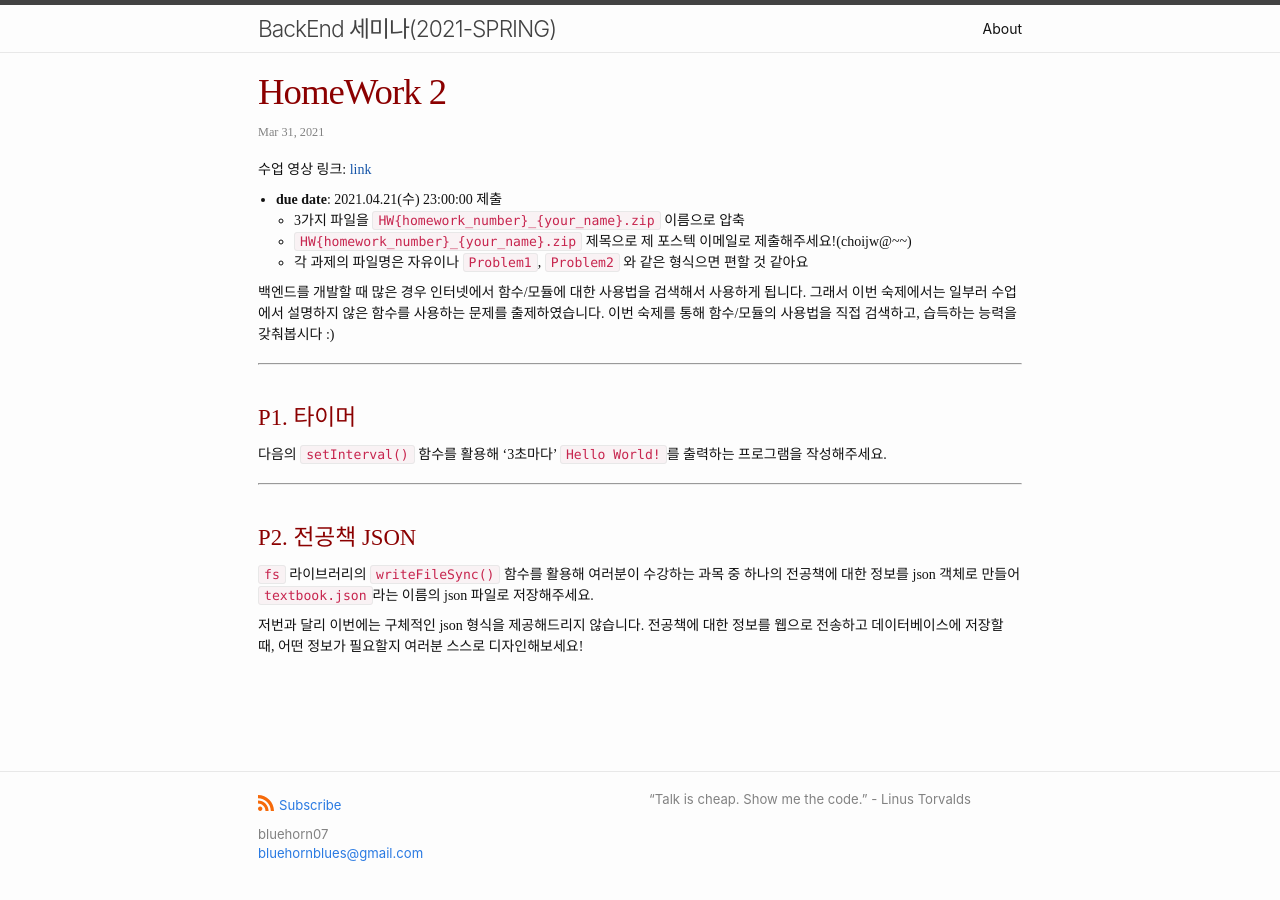
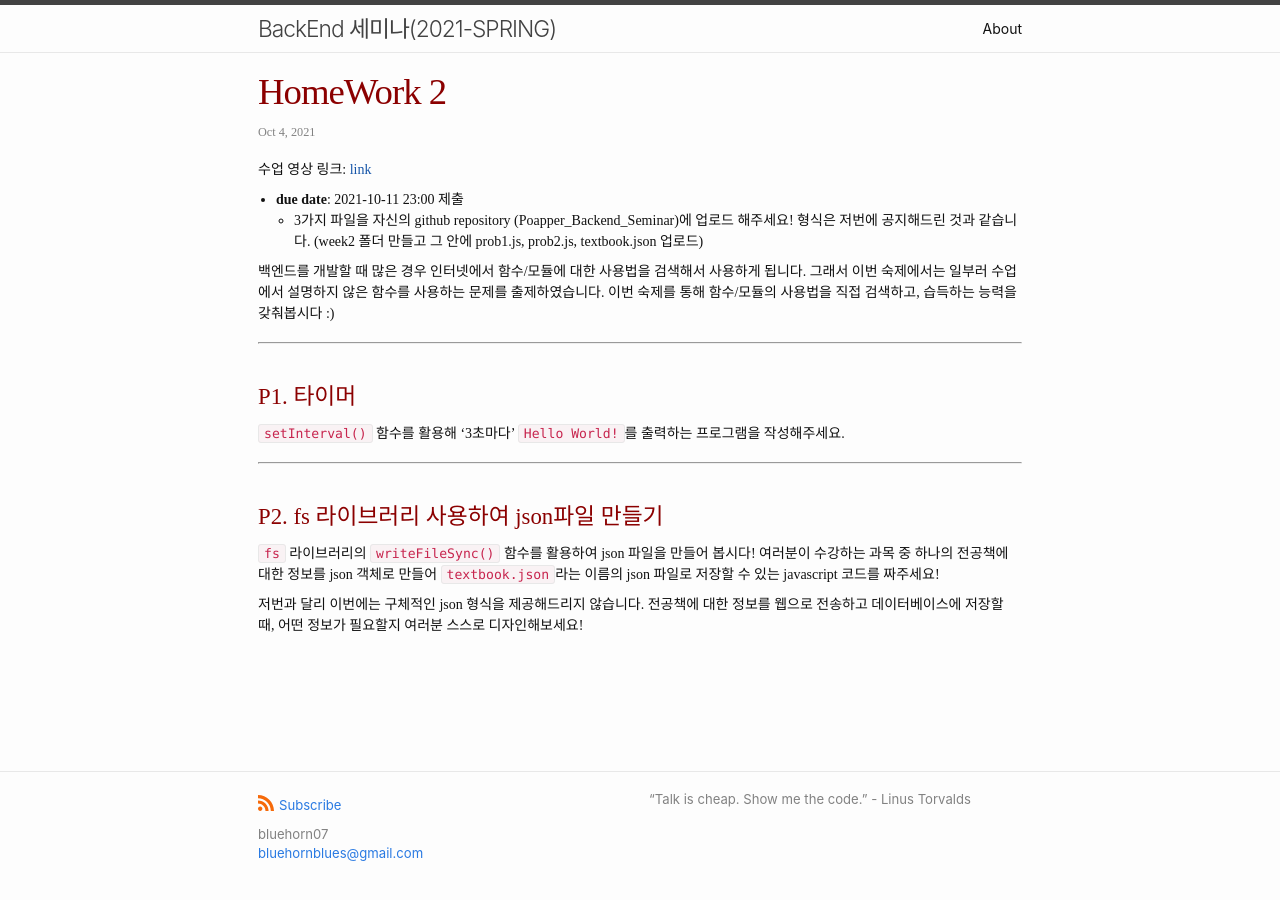
Before and after one commit to PoApper/backend-seminar, a Jekyll site: the page built from _posts/2020-10-17-HomeWork2.md, in a window 1280 px wide. Built offline with Jekyll 4.4.1, drawn with Linux system fonts in a browser that asks for light colours.

Commit message:
update HW2

```diff
--- a/_posts/2020-10-17-HomeWork2.md
+++ b/_posts/2020-10-17-HomeWork2.md
@@ -1,28 +1,27 @@
 ---
 title: "HomeWork 2"
 layout: post
-date: 20210331
+date: 20211004
 published: true
 ---
 
 수업 영상 링크: [link]()
 
-- **due date**: 2021.04.21(수) 23:00:00
+- **due date**: 2021-10-11 23:00
  제출
-  - 3가지 파일을 `HW{homework_number}_{your_name}.zip` 이름으로 압축
-  - `HW{homework_number}_{your_name}.zip` 제목으로 제 포스텍 이메일로 제출해주세요!(choijw@~~)
-  - 각 과제의 파일명은 자유이나 `Problem1`, `Problem2` 와 같은 형식으면 편할 것 같아요
+  - 3가지 파일을 자신의 github repository (Poapper_Backend_Seminar)에 업로드 해주세요! 형식은 저번에 공지해드린 것과 같습니다. (week2 폴더 만들고 그 안에 prob1.js, prob2.js, textbook.json 업로드)
 
 백엔드를 개발할 때 많은 경우 인터넷에서 함수/모듈에 대한 사용법을 검색해서 사용하게 됩니다. 그래서 이번 숙제에서는 일부러 수업에서 설명하지 않은 함수를 사용하는 문제를 출제하였습니다. 이번 숙제를 통해 함수/모듈의 사용법을 직접 검색하고, 습득하는 능력을 갖춰봅시다 :)
 
 <hr>
 
 ### P1. 타이머
-다음의 `setInterval()` 함수를 활용해 '3초마다' `Hello World!`를 출력하는 프로그램을 작성해주세요.
+ `setInterval()` 함수를 활용해 '3초마다' `Hello World!`를 출력하는 프로그램을 작성해주세요.
 
 <hr>
 
-### P2. 전공책 JSON
-`fs` 라이브러리의 `writeFileSync()` 함수를 활용해 여러분이 수강하는 과목 중 하나의 전공책에 대한 정보를 json 객체로 만들어 `textbook.json`라는 이름의 json 파일로 저장해주세요.
+### P2. fs 라이브러리 사용하여 json파일 만들기
+`fs` 라이브러리의 `writeFileSync()` 함수를 활용하여 json 파일을 만들어 봅시다! 여러분이 수강하는 과목 중 하나의 전공책에 대한 정보를 json 객체로 만들어 `textbook.json`라는 이름의 json 파일로 저장할 수 있는 javascript 코드를 짜주세요!
+
 
 저번과 달리 이번에는 구체적인 json 형식을 제공해드리지 않습니다. 전공책에 대한 정보를 웹으로 전송하고 데이터베이스에 저장할 때, 어떤 정보가 필요할지 여러분 스스로 디자인해보세요!
```
